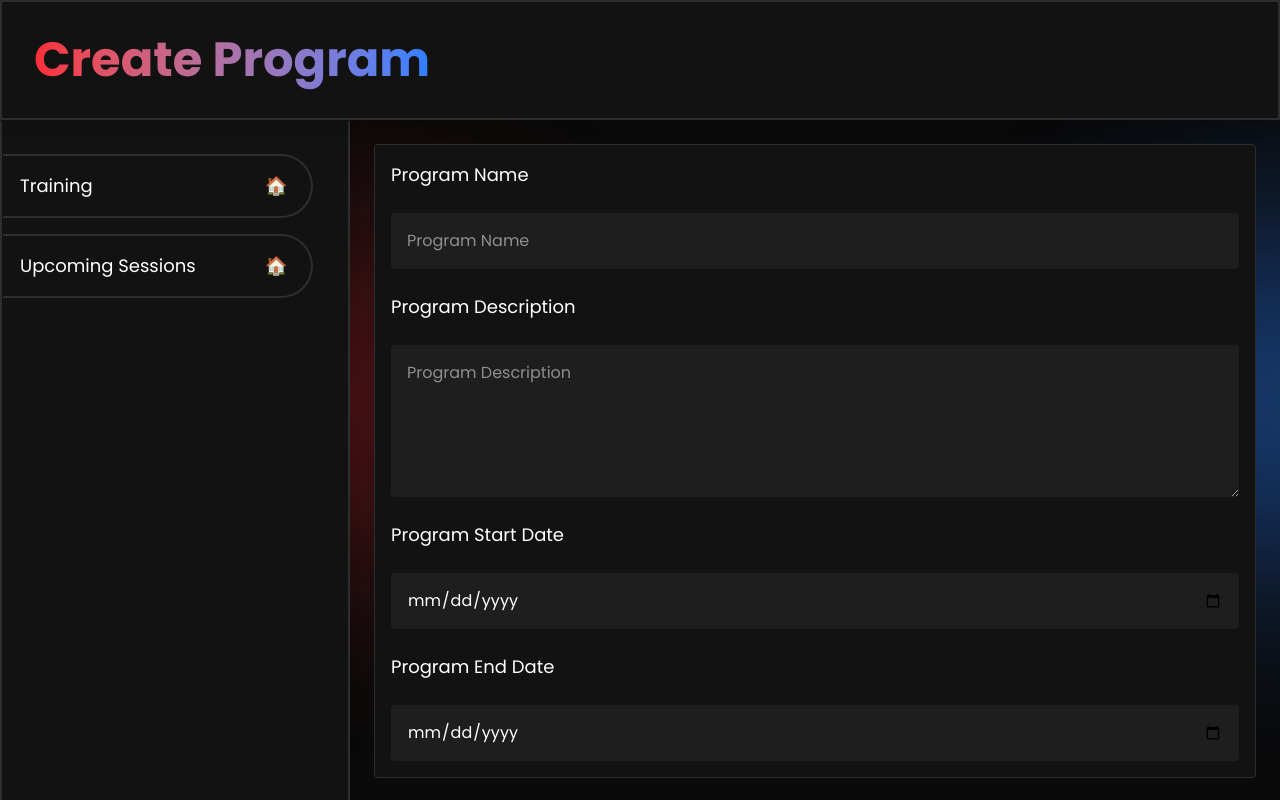
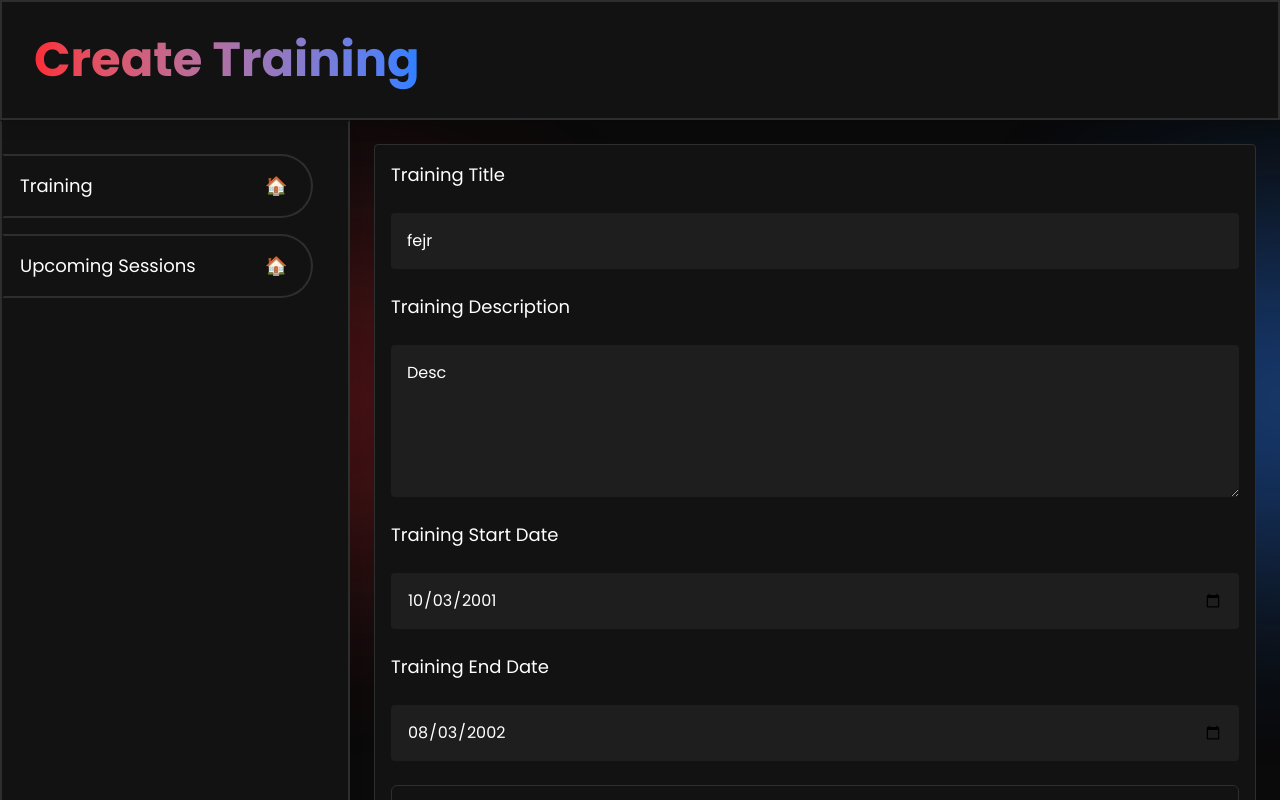
Before and after one commit to NamrithaGirish/Training-Management-Keyvalue, a React (Vite) app in the folder frontend/: page /program/create in a window 1280 px wide. Built offline with nearby package versions, Linux system fonts and the light colour scheme.

Commit message:
Complted API integration of login and createTraining pages

```diff
--- a/frontend/src/api-service/baseApi.ts
+++ b/frontend/src/api-service/baseApi.ts
@@ -4,12 +4,12 @@ const baseApi = createApi({
     reducerPath: "baseApi",
     tagTypes: [],
     baseQuery: fetchBaseQuery({
-        baseUrl: "http://localhost:3000",
+        baseUrl: "https://94de-2402-8100-2a79-f9ae-9edc-b5c3-9b54-7044.ngrok-free.app",
         prepareHeaders: (headers) => {
-            // const token = localStorage.getItem("token");
-            // if (token) {
-            //     headers.set("Authorization", `Bearer ${token}`);
-            // }
+            const token = localStorage.getItem("token");
+            if (token) {
+                headers.set("Authorization", `Bearer ${token.trim()}`);
+            }
             return headers;
         },
     }),
--- /dev/null
+++ b/frontend/src/api-service/training/training.api.ts
@@ -0,0 +1,16 @@
+import baseApi from "../baseApi";
+import type { TrainingDetailsPayload } from "./training.types";
+
+export const trainingApi = baseApi.injectEndpoints({
+    endpoints: (builder) => ({
+        createTraining: builder.mutation<{}, TrainingDetailsPayload>({
+            query: (payload) => ({
+                url: "/trainings",
+                method: "POST",
+                body: payload
+            })
+        })
+    })
+});
+
+export const { useCreateTrainingMutation } = trainingApi;
--- /dev/null
+++ b/frontend/src/api-service/training/training.types.ts
@@ -0,0 +1,6 @@
+export type TrainingDetailsPayload = {
+    title: string;
+    description: string;
+    startDate: string;
+    endDate: string;
+}
--- a/frontend/src/components/sessionDetailsForm/SessionDetailsForm.tsx
+++ b/frontend/src/components/createSession/CreateSession.tsx
@@ -84,7 +84,7 @@ const SelectModal: React.FC<SelectModalProps> = ({
     );
 };
 
-const SessionDetailsForm = () => {
+const CreateSession = () => {
     const [sessionName, setSessionName] = useState("");
     const [sessionDescription, setSessionDescription] = useState("");
     const [showTrainerModal, setShowTrainerModal] = useState(false);
@@ -155,16 +155,16 @@ const SessionDetailsForm = () => {
                 {/* Buttons */}
                 <div className="flex justify-end gap-4">
                     <button
+                        onClick={handleSubmit}
+                        className="bg-itemColor border text-white border-white px-4 py-2 rounded hover:bg-white hover:text-black transition"
+                    >
+                        Submit
+                    </button>
+                    <button
                         onClick={handleCancel}
                         className="bg-white text-black px-4 py-2 rounded hover:opacity-90"
                     >
                         Cancel
-                    </button>
-                    <button
-                        onClick={handleSubmit}
-                        className="bg-black border text-white border-white px-4 py-2 rounded hover:bg-white hover:text-black transition"
-                    >
-                        Submit
                     </button>
                 </div>
 
@@ -195,4 +195,4 @@ const SessionDetailsForm = () => {
         </Layout>
     );
 };
-export default SessionDetailsForm;
+export default CreateSession;
--- a/frontend/src/components/progressBar/circularProgressBar/CircularProgressBar.tsx
+++ b/frontend/src/components/progressBar/circularProgressBar/CircularProgressBar.tsx
@@ -20,8 +20,8 @@ const CircularProgressBar: React.FC<CircularProgressBarProps> = ({
                         x2="100%"
                         y2="0%"
                     >
-                        <stop offset="0%" stop-color="blue" />
-                        <stop offset="100%" stop-color="red" />
+                        <stop offset="0%" stopColor="blue" />
+                        <stop offset="100%" stopColor="red" />
                     </linearGradient>
                 </defs>
                 <circle
@@ -39,10 +39,10 @@ const CircularProgressBar: React.FC<CircularProgressBarProps> = ({
                         r="16"
                         fill="none"
                         stroke="url(#gradient-stroke)"
-                        stroke-width="3"
-                        stroke-dasharray="100"
-                        stroke-dashoffset={100 - value}
-                        stroke-linecap="round"
+                        strokeWidth="3"
+                        strokeDasharray="100"
+                        strokeDashoffset={100 - value}
+                        strokeLinecap="round"
                     ></circle>
                 )}
             </svg>
--- a/frontend/src/pages/createProgram/CreateProgram.tsx
+++ b/frontend/src/pages/createProgram/CreateProgram.tsx
@@ -2,40 +2,80 @@ import { useNavigate } from "react-router-dom";
 import ActionButton from "../../components/actionButton/ActionButton";
 import FormInput from "../../components/formInput/FormInput";
 import Layout from "../../components/layout/Layout";
+import { useState } from "react";
+import type { TrainingDetailsPayload } from "../../api-service/training/training.types";
+import { useCreateTrainingMutation } from "../../api-service/training/training.api";
 
-const CreateProgram = () => {
+const CreateTraining = () => {
+    const [trainingDetails, setTrainingDetails] =
+        useState<TrainingDetailsPayload>({
+            title: "fejr",
+            description: "Desc",
+            startDate: "2001-10-03",
+            endDate: "2002-08-03",
+        });
+
     const navigate = useNavigate();
+    const [createTraining] = useCreateTrainingMutation();
+
+    const handleSubmit = () => {
+        console.log(trainingDetails);
+        createTraining(trainingDetails)
+            .unwrap()
+            .then((data) => {})
+            .catch((error) => {});
+    };
+
     return (
-        <Layout title="Create Program">
+        <Layout title="Create Training">
             <div className="flex flex-col w-full gap-6 mb-6 bg-cardColor border border-borderColor p-4 rounded">
                 <FormInput
-                    name="program-name"
-                    label="Program Name"
-                    value=""
-                    onChange={() => {}}
+                    name="training-title"
+                    label="Training Title"
+                    value={trainingDetails.title}
+                    onChange={(event) =>
+                        setTrainingDetails({
+                            ...trainingDetails,
+                            title: event.target.value,
+                        })
+                    }
                 />
                 <FormInput
-                    name="program-description"
-                    label="Program Description"
+                    name="training-description"
+                    label="Training Description"
                     type="textarea"
-                    value=""
-                    onChange={() => {}}
+                    value={trainingDetails.description}
+                    onChange={(event) =>
+                        setTrainingDetails({
+                            ...trainingDetails,
+                            description: event.target.value,
+                        })
+                    }
                 />
                 <FormInput
-                    name="program-start-date"
-                    label="Program Start Date"
+                    name="training-start-date"
+                    label="Training Start Date"
                     type="date"
-                    value=""
-                    onChange={() => {}}
+                    value={trainingDetails.startDate}
+                    onChange={(event) =>
+                        setTrainingDetails({
+                            ...trainingDetails,
+                            startDate: event.target.value,
+                        })
+                    }
                 />
                 <FormInput
-                    name="program-end-date"
-                    label="Program End Date"
+                    name="training-end-date"
+                    label="Training End Date"
                     type="date"
-                    value=""
-                    onChange={() => {}}
+                    value={trainingDetails.endDate}
+                    onChange={(event) =>
+                        setTrainingDetails({
+                            ...trainingDetails,
+                            endDate: event.target.value,
+                        })
+                    }
                 />
-            </div>
                 <div className="flex flex-col gap-3">
                     <ActionButton
                         label="Add Trainer to Pool"
@@ -49,14 +89,33 @@ const CreateProgram = () => {
                         label="Add Candidates to Pool"
                         onClick={() => navigate("/createPool/candidate")}
                     />
-                <ActionButton label="Create New Session" onClick={() => navigate("/session/create")} />
+                    <ActionButton
+                        label="Create New Session"
+                        onClick={() => navigate("/session/create")}
+                    />
                     <ActionButton
                         label="Add Sessions to Schedule"
                         onClick={() => {}}
                     />
                 </div>
+
+                <div className="flex justify-end gap-4">
+                    <button
+                        onClick={handleSubmit}
+                        className="bg-black border text-white border-white px-4 py-2 rounded hover:bg-white hover:text-black transition"
+                    >
+                        Submit
+                    </button>
+                    <button
+                        // onClick={}
+                        className="bg-white text-black px-4 py-2 rounded hover:opacity-90"
+                    >
+                        Cancel
+                    </button>
+                </div>
+            </div>
         </Layout>
     );
 };
 
-export default CreateProgram;
+export default CreateTraining;
--- a/frontend/src/pages/login/components/LoginForm.tsx
+++ b/frontend/src/pages/login/components/LoginForm.tsx
@@ -98,13 +98,15 @@ const LoginForm = () => {
     const handleLogin = () => {
         login({ username: signinData.username, password: signinData.password })
             .unwrap()
-            .then(() => {
+            .then((data) => {
+                localStorage.setItem("token", data.accessToken);
                 setSigninData({ username: "", password: "" });
                 navigate("/dashboard");
             })
-            .catch(() => {
+            .catch((error) => {
+                console.log(error);
                 setSigninData({ username: "", password: "" });
-                navigate("/program");
+                navigate("/login");
             });
     };
 
--- a/frontend/src/pages/programDetails/ProgramDetails.tsx
+++ b/frontend/src/pages/trainingDetails/TrainingDetails.tsx
@@ -32,7 +32,7 @@ const dummyDashboardData = [
     },
 ];
 
-const ProgramDetails = () => {
+const TrainingDetails = () => {
     const { name } = useParams();
     return (
         <Layout title={name}>
@@ -66,4 +66,4 @@ const ProgramDetails = () => {
     );
 };
 
-export default ProgramDetails;
+export default TrainingDetails;
```
Also changed, not shown: frontend/src/App.tsx (+4 -4 lines). Lines whose indentation alone changed are shown as unchanged.
